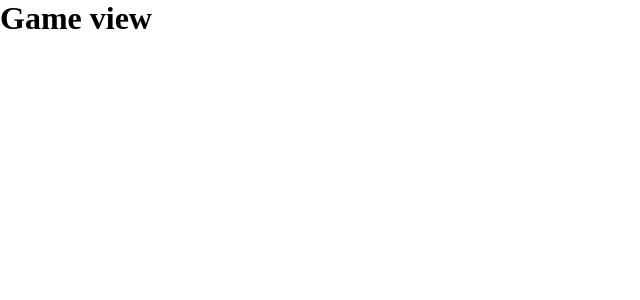
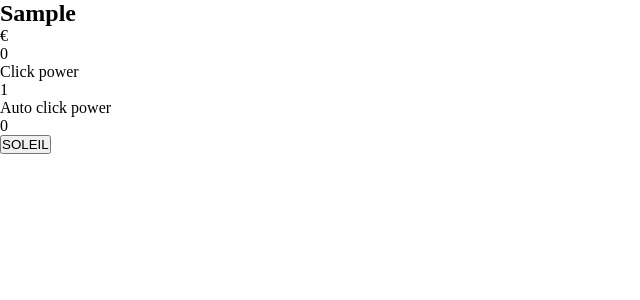
Before and after one commit to Mangow44/SunLover, a Vue app: page / in a window 1280 px wide. Both pictures are taken after typing "Sample" into the empty fields and a click on the button "Validate". Shown: the top 300 px of the page, without its empty margins (0-640 px from the left). Built offline with nearby package versions, Linux system fonts and the light colour scheme.

Commit message:
:sparkles: feat(game): setup game

```diff
--- /dev/null
+++ b/src/infrastructure/driving/components/Sun.vue
@@ -0,0 +1,11 @@
+<script setup lang="ts">
+import { useUserStore } from '@/infrastructure/driving/stores/user.store'
+
+const userStore = useUserStore()
+</script>
+
+<template>
+  <div id="sun">
+    <button @click="userStore.click()">SOLEIL</button>
+  </div>
+</template>
--- /dev/null
+++ b/src/infrastructure/driving/components/UserInformation.vue
@@ -0,0 +1,25 @@
+<script setup lang="ts">
+import { useI18n } from 'vue-i18n'
+import { useUserStore } from '@/infrastructure/driving/stores/user.store'
+
+const { t } = useI18n()
+const userStore = useUserStore()
+</script>
+
+<template>
+  <div id="user-information">
+    <h2>{{ userStore.user?.name }}</h2>
+    <span>
+      <p>€</p>
+      <p>{{ userStore.user?.money }}</p>
+    </span>
+    <span>
+      <p>{{ t('user-information.click-power') }}</p>
+      <p>{{ userStore.user?.clickPower }}</p>
+    </span>
+    <span>
+      <p>{{ t('user-information.auto-click-power') }}</p>
+      <p>{{ userStore.user?.autoclickPower }}</p>
+    </span>
+  </div>
+</template>
--- a/src/infrastructure/driving/lang/modules/en.json
+++ b/src/infrastructure/driving/lang/modules/en.json
@@ -5,5 +5,9 @@
   },
   "actions": {
     "validate": "Validate"
+  },
+  "user-information": {
+    "click-power": "Click power",
+    "auto-click-power": "Auto click power"
   }
 }
--- a/src/infrastructure/driving/lang/modules/fr.json
+++ b/src/infrastructure/driving/lang/modules/fr.json
@@ -5,5 +5,9 @@
   },
   "actions": {
     "validate": "Valider"
+  },
+  "user-information": {
+    "click-power": "Puissance du clic",
+    "auto-click-power": "Puissance du clic automatique"
   }
 }
--- a/src/infrastructure/driving/stores/user.store.ts
+++ b/src/infrastructure/driving/stores/user.store.ts
@@ -11,5 +11,10 @@ export const useUserStore = defineStore('user', () => {
     userState.value = newUser
   }
 
-  return { user, setUser }
+  function click(): void {
+    userState.value!.money += userState.value!.clickPower
+    userState.value!.numberOfClicks += 1
+  }
+
+  return { user, setUser, click }
 })
--- a/src/infrastructure/driving/views/GameView.vue
+++ b/src/infrastructure/driving/views/GameView.vue
@@ -1,5 +1,16 @@
-<script setup lang="ts"></script>
+<script setup lang="ts">
+import { useUserStore } from '@/infrastructure/driving/stores/user.store'
+import router from '@/infrastructure/driving/router'
+import UserInformation from '@/infrastructure/driving/components/UserInformation.vue'
+import Sun from '@/infrastructure/driving/components/Sun.vue'
+
+const userStore = useUserStore()
+
+if (!userStore.user) router.push({ path: '/' })
+</script>
 
 <template>
-  <h1>Game view</h1>
+  <user-information />
+
+  <sun />
 </template>
--- a/src/infrastructure/driving/views/SignInView.vue
+++ b/src/infrastructure/driving/views/SignInView.vue
@@ -13,7 +13,7 @@ function createUser() {
     name: username.value,
     money: 0,
     numberOfClicks: 0,
-    clickPower: 0,
+    clickPower: 1,
     autoclickPower: 0,
     autoclickers: []
   })
```
Also changed, not shown: 1 other file (tests, documents, lock files or other folders).
